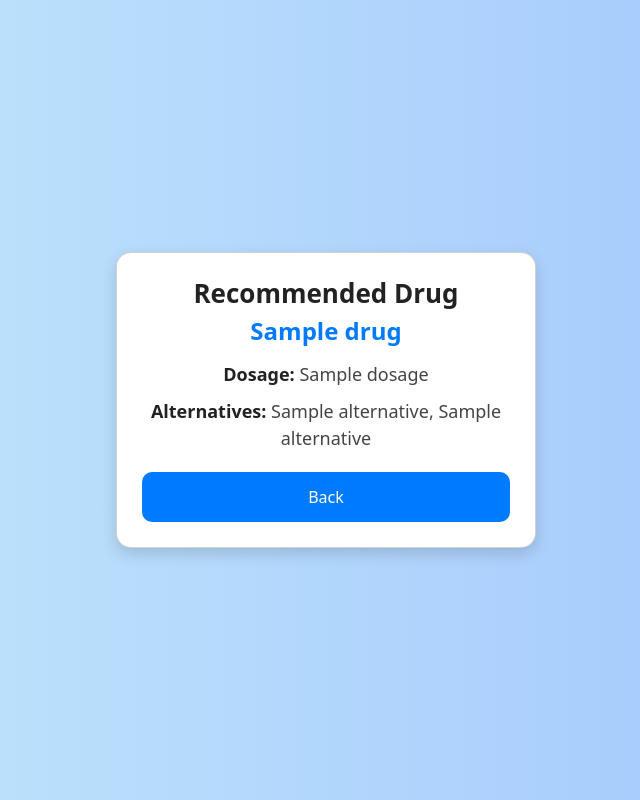
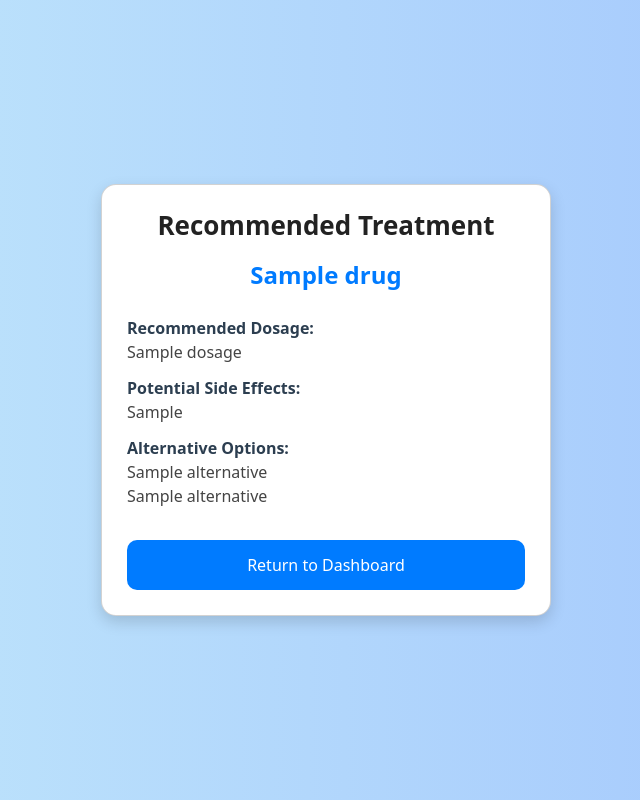
Before and after one commit to Nandhini2411/medical_recommendation, a Flask app: template templates/recommendation.html in a window 1280 px wide. Shown: the whole page, without its empty margins (314-954 px from the left). Run offline with Flask 3, Linux system fonts and the light colour scheme; the template is opened without the code that fills it: most values are stand-ins (such as "Sample title", 1, 10 or a date in 2020).

Commit message:
Update recommendation.html

```diff
--- a/templates/recommendation.html
+++ b/templates/recommendation.html
@@ -15,7 +15,7 @@
             margin: 0;
         }
         .card {
-            width: 420px;
+            width: 450px;
             border-radius: 15px;
             background: white;
             box-shadow: 0 6px 15px rgba(0, 0, 0, 0.15);
@@ -26,22 +26,29 @@
             font-size: 26px;
             font-weight: bold;
             color: #222;
+            margin-bottom: 20px;
         }
         .drug-name {
             font-size: 24px;
             font-weight: bold;
             color: #007bff;
-            margin-bottom: 10px;
+            margin-bottom: 15px;
         }
         .info-text {
-            font-size: 18px;
-            font-weight: 500;
+            font-size: 16px;
             color: #444;
-            margin: 5px 0;
+            margin: 12px 0;
+            text-align: left;
         }
         .highlight {
-            font-weight: bold;
-            color: #222;
+            font-weight: 600;
+            color: #2c3e50;
+        }
+        .side-effects {
+            background-color: #f8f9fa;
+            border-radius: 8px;
+            padding: 15px;
+            margin: 15px 0;
         }
         .btn-custom {
             background-color: #007bff;
@@ -49,7 +56,8 @@
             border-radius: 10px;
             padding: 12px 24px;
             font-size: 16px;
-            margin-top: 15px;
+            margin-top: 20px;
+            width: 100%;
         }
         .btn-custom:hover {
             background-color: #0056b3;
@@ -58,11 +66,30 @@
 </head>
 <body>
     <div class="card">
-        <h2 class="card-title">Recommended Drug</h2>
+        <h2 class="card-title">Recommended Treatment</h2>
         <h3 class="drug-name">{{ drug }}</h3>
-        <p class="info-text"><span class="highlight">Dosage:</span> {{ dosage }}</p>
-        <p class="info-text"><span class="highlight">Alternatives:</span> {{ alternatives[0] }}, {{ alternatives[1] }}</p>
-        <a href="{{ url_for('dashboard') }}" class="btn btn-custom">Back</a>
+
+        <div class="info-section">
+            <p class="info-text">
+                <span class="highlight">Recommended Dosage:</span><br>
+                {{ dosage }}
+            </p>
+
+            <!-- <div class="side-effects"> -->
+                <p class="info-text">
+                    <span class="highlight">Potential Side Effects:</span><br>
+                    {{ side_effects }}
+                </p>
+            <!-- </div> -->
+
+            <p class="info-text">
+                <span class="highlight">Alternative Options:</span><br>
+                {{ alternatives[0] }}<br>
+                {{ alternatives[1] }}
+            </p>
+        </div>
+
+        <a href="{{ url_for('dashboard') }}" class="btn btn-custom">Return to Dashboard</a>
     </div>
 </body>
 </html>
```
